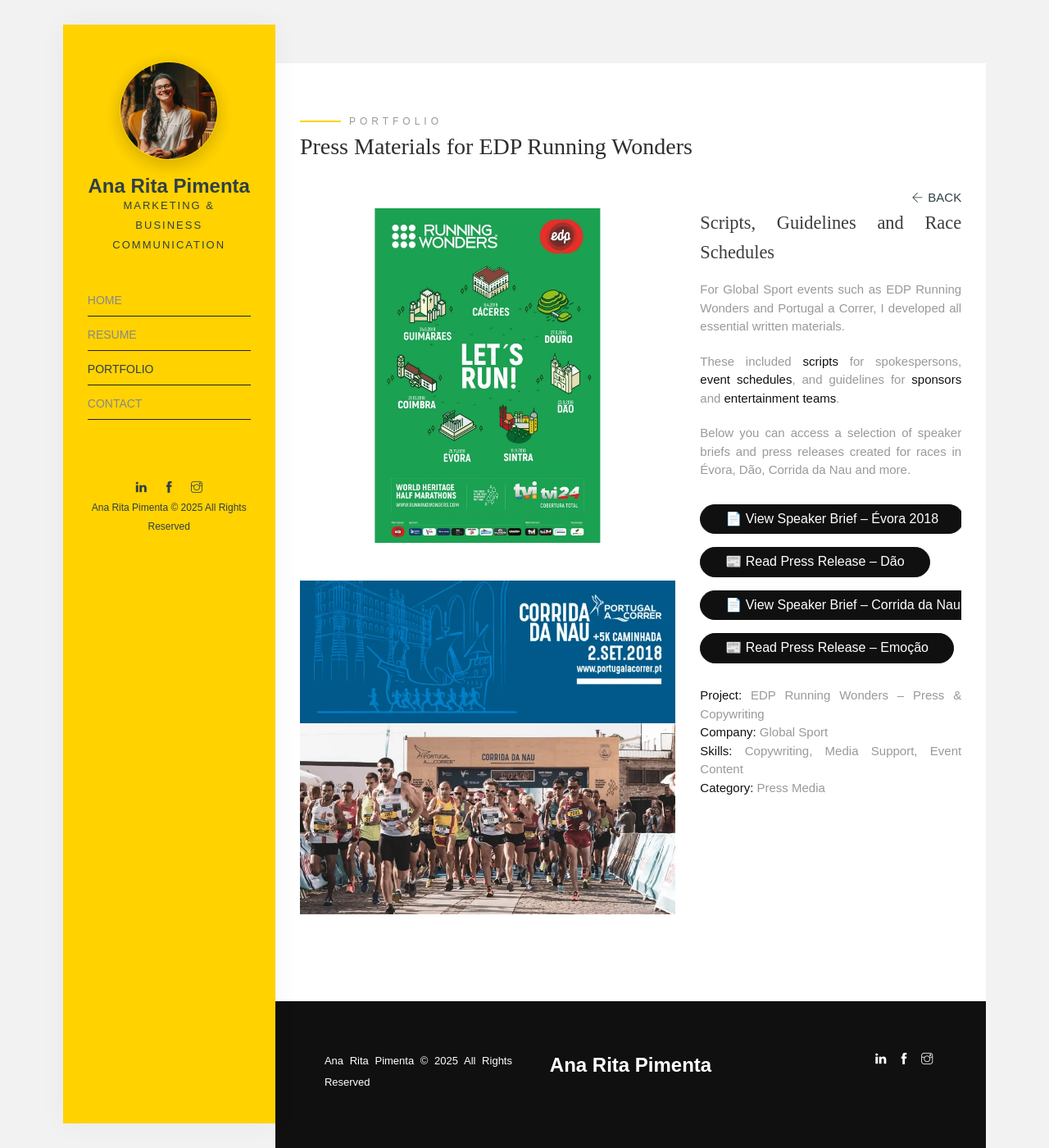
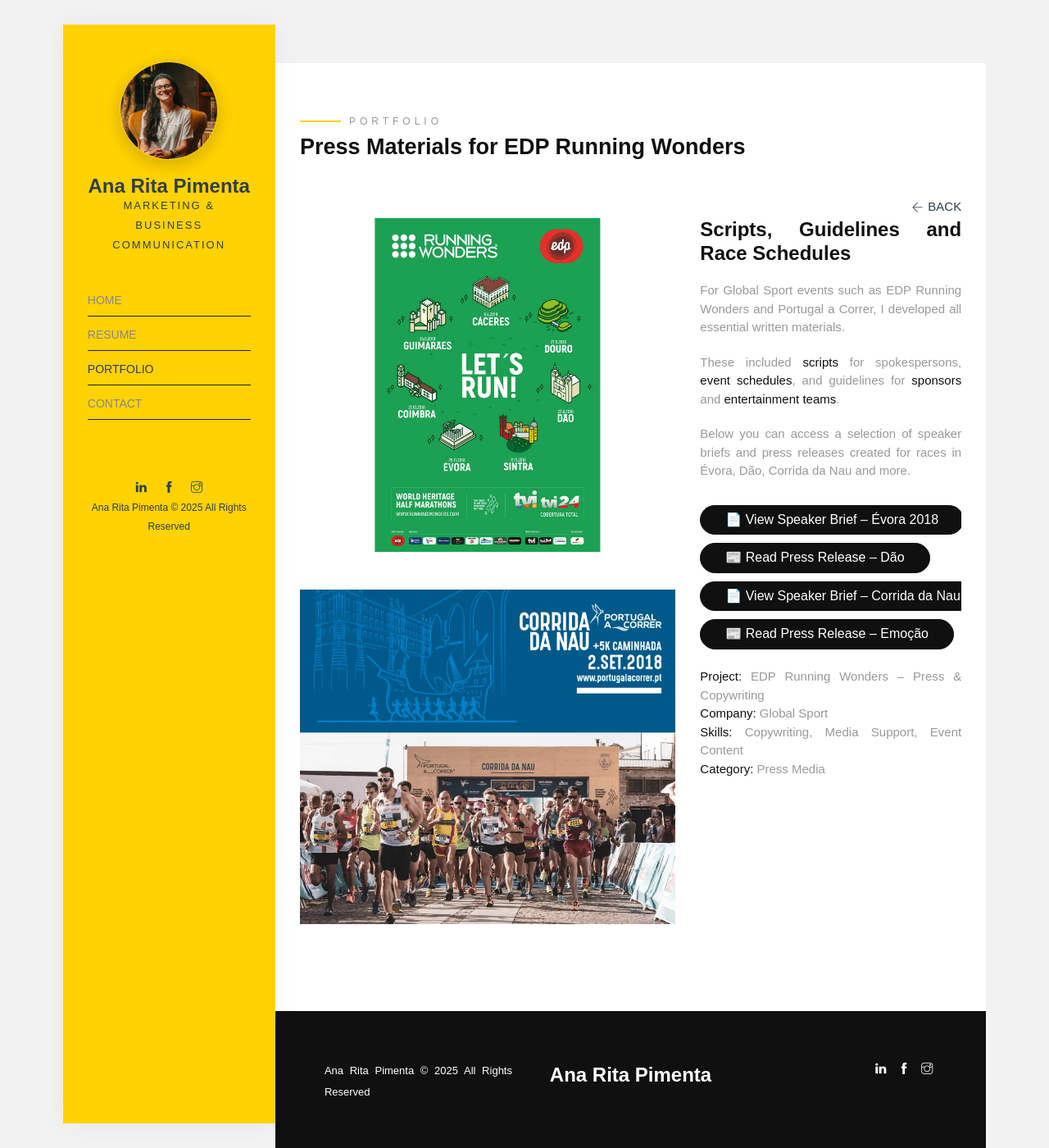
Before and after one commit to anaritapimenta/anaritapimenta.github.io, a Jekyll site: the page built from portfolio/edp-running-wonders-and-portugal-a-correr-press-media/index.html, in a window 1280 px wide and 1400 px high. Shown: the whole window at 82% size. Built offline with Jekyll 4.4.1, drawn with Linux system fonts in a browser that asks for light colours; some web fonts are replaced.

Commit message:
Update index.html

```diff
--- a/portfolio/edp-running-wonders-and-portugal-a-correr-press-media/index.html
+++ b/portfolio/edp-running-wonders-and-portugal-a-correr-press-media/index.html
@@ -3,34 +3,6 @@
 layout: default
 description: Scripts, schedules, and partner guidelines created for EDP Running Wonders and Portugal a Correr events by Ana Rita Pimenta.
 ---
-
-<style>
-  .preview-button {
-    margin-bottom: 6px;
-    font-size: 14px;
-    cursor: pointer;
-  }
-
-  /* Ajuste refinado como Lemon Magazine */
-  .heading {
-    font-family: 'Lora', serif;
-    font-size: 1.75rem;
-    font-weight: 500;
-    color: #2e2e2e;
-    line-height: 1.4;
-    margin-bottom: 20px;
-    text-transform: none;
-  }
-
-  .project-desc h2 {
-    font-family: 'Lora', serif;
-    font-size: 1.4rem;
-    font-weight: 400;
-    color: #3c3c3c;
-    margin-bottom: 16px;
-    line-height: 1.6;
-  }
-</style>
 
 <div class="projects">
   <div class="container-fluid">
@@ -46,16 +18,11 @@
           style="float: right; display: flex; margin-top: 10px;"
         >
           <i class="ti-arrow-left font-14px gray-icon" aria-hidden="true"></i>
-          <span
-            style="
-              margin-bottom: 0;
-              margin-top: 1.21px;
-              color: #313f47;
-              text-transform: uppercase;
-            "
+          <p
+            style="margin-bottom: 0; margin-top: 1.21px; color: #313f47; text-transform: uppercase;"
           >
             Back
-          </span>
+          </p>
         </a>
       </div>
     </div>
@@ -94,7 +61,7 @@
       <!-- Text Section -->
       <div class="col-md-5 sticky-parent animate-box" data-animate-effect="fadeInLeft">
         <div id="sticky_item">
-          <article class="project-desc">
+          <div class="project-desc">
             <h2>Scripts, Guidelines and Race Schedules</h2>
 
             <p>
@@ -148,7 +115,7 @@
               <strong>Skills:</strong> Copywriting, Media Support, Event Content<br />
               <strong>Category:</strong> Press Media
             </p>
-          </article>
+          </div>
         </div>
       </div>
     </div>
```
